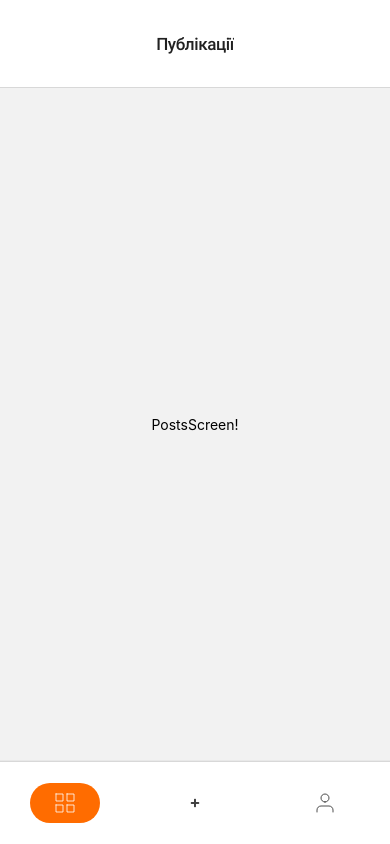
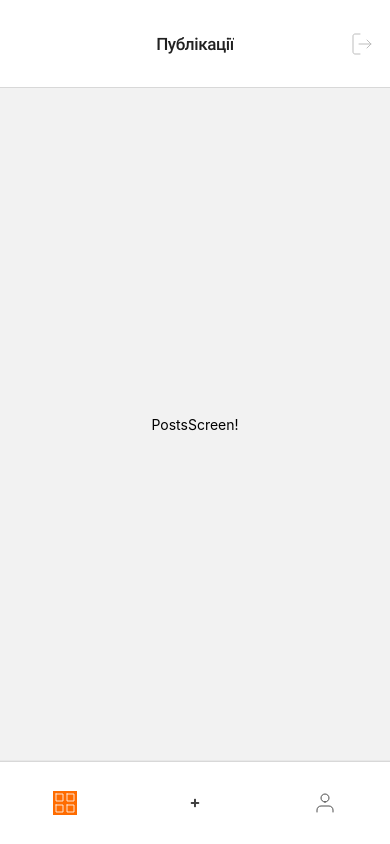
Before and after one commit to VIlliaV/hw-native, a React Native app: screen /Home in a window 390 px wide. Built offline with nearby package versions, Linux system fonts and the light colour scheme.

Commit message:
ADD || ExitButton

```diff
--- /dev/null
+++ b/components/SVGComponents/ExitSVG.js
@@ -0,0 +1,34 @@
+import * as React from "react";
+import Svg, { Path } from "react-native-svg";
+import { color } from "../../style/color";
+
+const ExitSVG = (props) => (
+  <Svg
+    xmlns="http://www.w3.org/2000/svg"
+    width="24"
+    height="24"
+    viewBox="0 0 24 24"
+    fill="none"
+  >
+    <Path
+      d="M10 22H5C3.89543 22 3 21.1046 3 20V4C3 2.89543 3.89543 2 5 2H10"
+      stroke={color.placeholder}
+      stroke-linecap="round"
+      stroke-linejoin="round"
+    />
+    <Path
+      d="M17 16L21 12L17 8"
+      stroke={color.placeholder}
+      stroke-linecap="round"
+      stroke-linejoin="round"
+    />
+    <Path
+      d="M21 12H9"
+      stroke={color.placeholder}
+      stroke-linecap="round"
+      stroke-linejoin="round"
+    />
+  </Svg>
+);
+
+export default ExitSVG;
--- /dev/null
+++ b/components/buttons/ExitButton.js
@@ -0,0 +1,18 @@
+import { TouchableOpacity } from "react-native-gesture-handler";
+import ExitSVG from "../SVGComponents/ExitSVG";
+import { useNavigation } from "@react-navigation/native";
+
+const ExitButton = () => {
+  const navigation = useNavigation();
+  return (
+    <TouchableOpacity
+      style={{ paddingHorizontal: 16 }}
+      activeOpacity={0.6}
+      onPress={() => navigation.navigate("Login")}
+    >
+      <ExitSVG />
+    </TouchableOpacity>
+  );
+};
+
+export default ExitButton;
--- a/screens/homeScreens/Home.js
+++ b/screens/homeScreens/Home.js
@@ -8,14 +8,21 @@ import CreatePostSVG from "../../components/SVGComponents/CreatePostSVG";
 import ProfileSVG from "../../components/SVGComponents/ProfileSVG";
 import { View, Text } from "react-native";
 import { styles } from "../../style/styles";
+import ExitButton from "../../components/buttons/ExitButton";
 
 const Home = () => {
   const HomeTab = createBottomTabNavigator();
+
   return (
     <HomeTab.Navigator
       initialRouteName="PostsScreen"
       screenOptions={({ route }) => ({
-        tabBarIcon: ({ focused, color }) => {
+        headerStyle: {
+          height: 88,
+        },
+        headerTitleStyle: styles.headerTitle,
+        headerTitleAlign: "center",
+        tabBarIcon: ({ color }) => {
           let IconName;
           if (route.name === "PostsScreen") {
             IconName = PostsSVG;
@@ -24,33 +31,13 @@ const Home = () => {
           } else IconName = ProfileSVG;
 
           return (
-            <View
-              style={{
-                width: 70,
-                height: 40,
-                justifyContent: "center",
-                alignItems: "center",
-                borderRadius: 100,
-
-                backgroundColor: focused ? color : color,
-              }}
-            >
+            <View style={styleHome.tab}>
               <IconName fill={color} />
             </View>
           );
         },
-        headerStyle: {
-          height: 88,
-        },
-        headerTitleStyle: styles.headerTitle,
-
-        headerTitleAlign: "center",
         tabBarStyle: {
-          height: 83,
-          shadowColor: "rgba(0, 0, 0, 0.30)",
-          shadowOffset: { width: 0, height: -0.5 },
-          shadowOpacity: 0.3,
-          shadowRadius: 0,
+          ...styleHome.tabBarStyle,
         },
         tabBarActiveTintColor: color.accent,
         tabBarInactiveTintColor: color.bg,
@@ -62,6 +49,7 @@ const Home = () => {
         component={PostsScreen}
         options={{
           title: "Публікації",
+          headerRight: () => <ExitButton />,
         }}
       />
       <HomeTab.Screen
@@ -83,3 +71,21 @@ const Home = () => {
 };
 
 export default Home;
+
+const styleHome = {
+  tab: {
+    width: 70,
+    height: 40,
+    justifyContent: "center",
+    alignItems: "center",
+    borderRadius: 100,
+    backgroundColor: color,
+  },
+  tabBarStyle: {
+    height: 83,
+    shadowColor: "rgba(0, 0, 0, 0.30)",
+    shadowOffset: { width: 0, height: -0.5 },
+    shadowOpacity: 0.3,
+    shadowRadius: 0,
+  },
+};
```
